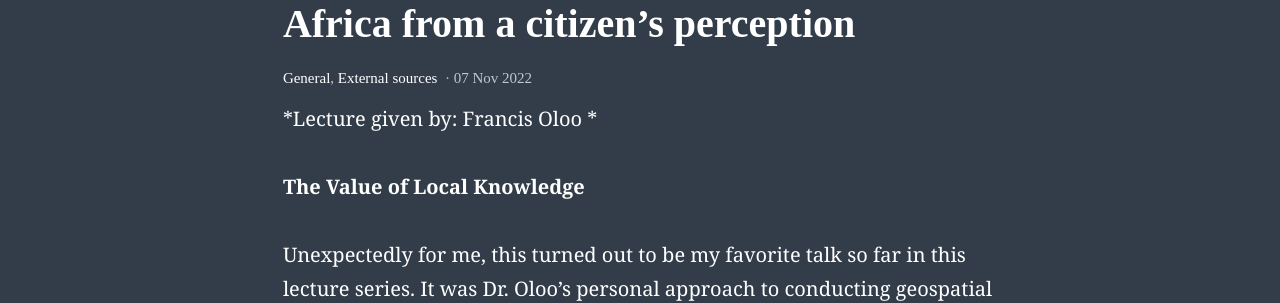
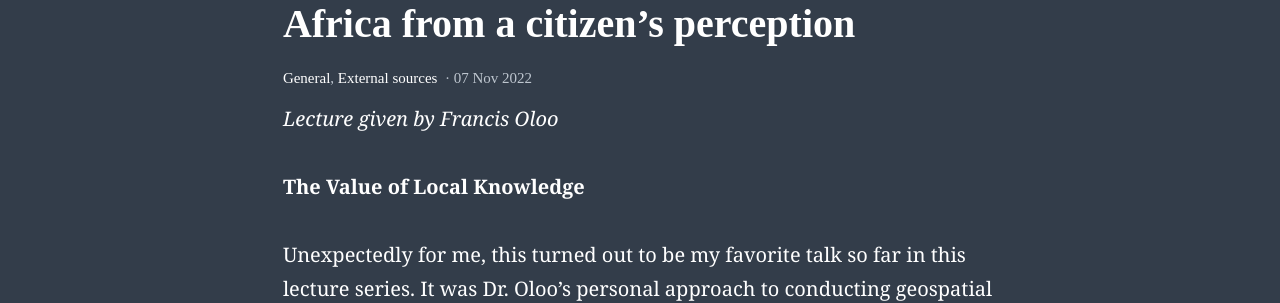
Before and after one commit to MadelineMulder/MadelineMulder.github.io, a Jekyll site: the page built from _posts/2022-11-07-fourth.md, in a window 1280 px wide and 900 px high, scrolled down 390 px. Shown: the part 155-458 px from the top of the window. Built offline with Jekyll 4.4.1, drawn with Linux system fonts in a browser that asks for light colours.

```diff
--- a/_posts/2022-11-07-fourth.md
+++ b/_posts/2022-11-07-fourth.md
@@ -5,7 +5,7 @@ categories:
 - External sources
 feature_image: "https://picsum.photos/2560/600?image=872"
 ---
-*Lecture given by: Francis Oloo *
+*Lecture given by Francis Oloo*
 
 **The Value of Local Knowledge**
 
```
